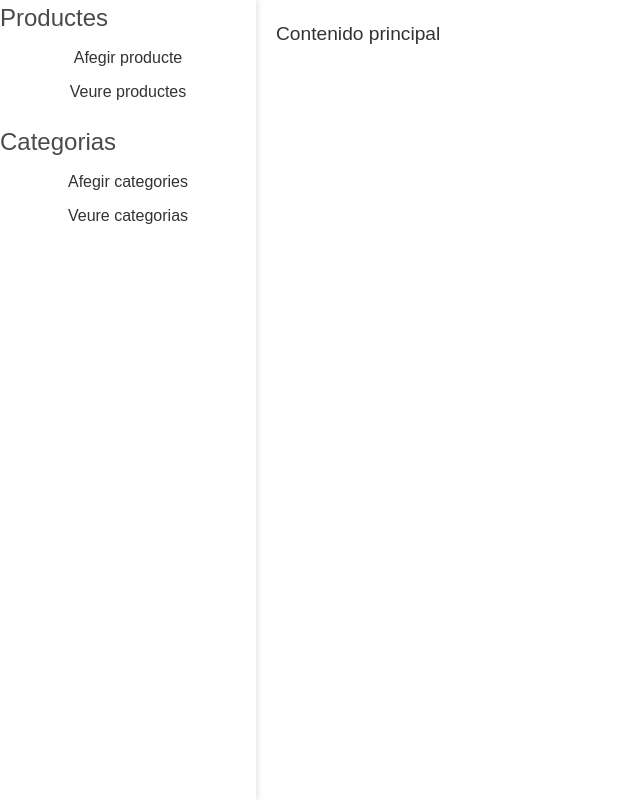
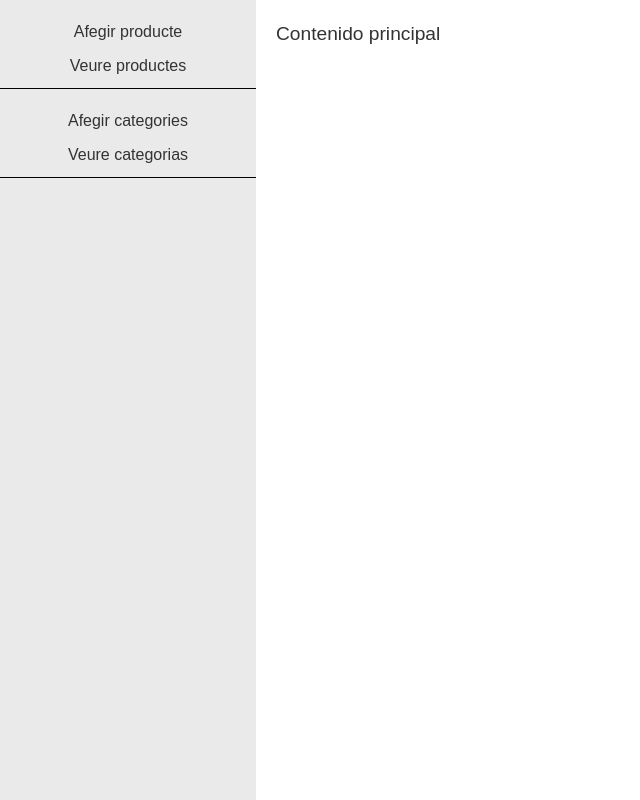
Before and after one commit to inspedralbes/prj-final-puntolocal, a Nuxt app in the folder front/nuxt/: page /admin in a window 1280 px wide. Shown: the whole page, without its empty margins (0-640 px from the left). Built offline with nearby package versions, Linux system fonts and the light colour scheme.

Commit message:
Base panell administracio

```diff
--- a/front/nuxt/pages/admin/index.vue
+++ b/front/nuxt/pages/admin/index.vue
@@ -1,15 +1,13 @@
 <script setup>
     import { ref } from 'vue';
-import AddProducts from './add-products.vue'; // Importamos el componente
+    import AddProducts from './add-products.vue';
 
     definePageMeta({
         layout: false,
     });
 
-// Estado para gestionar el contenido actual
     const currentView = ref('default');
 
-// Función para cambiar la vista
     const changeView = (view) => {
         currentView.value = view;
     };
@@ -19,13 +17,11 @@ const changeView = (view) => {
     <div id="general">
         <div id="menu">
             <div id="productes" class="menu-section">
-                <h1>Productes</h1>
                 <button class="menu-button" @click="changeView('addProducts')">Afegir producte</button>
                 <button class="menu-button">Veure productes</button>
             </div>
 
             <div id="categories" class="menu-section">
-                <h1>Categorias</h1>
                 <button class="menu-button">Afegir categories</button>
                 <button class="menu-button">Veure categorias</button>
             </div>
@@ -53,42 +49,40 @@ const changeView = (view) => {
 
 <style scoped>
     #general {
+        width: 100%;
+        height: 100vh;
         display: flex;
         flex-wrap: wrap;
-        width: 100%;
-        height: 100vh;
         font-family: Arial, sans-serif;
         color: #333;
     }
 
-    /* Menú lateral */
     #menu {
+        width: 20%;
         height: 100vh;
-        width: 20%;
         min-width: 250px;
-        box-shadow: 2px 0 5px rgba(0, 0, 0, 0.1);
+        background: rgb(234, 234, 234);
     }
 
     .menu-section {
-        margin-bottom: 20px;
-        background: #ffffff;
-        border-radius: 10px;
+        margin: 20px 0;
+        border-bottom: 1px solid black;
     }
 
     .menu-section h1 {
+        color: #4a4a4a;
         font-size: 1.5rem;
         margin-bottom: 10px;
-        color: #4a4a4a;
     }
 
     .menu-button {
+        width: 90%;
+        border: none;
         display: block;
-        width: 90%;
+        font-size: 1rem;
+        cursor: pointer;
         margin: 10px auto;
-        font-size: 1rem;
-        border: none;
         border-radius: 5px;
-        cursor: pointer;
         transition: background 0.3s;
     }
 
@@ -96,24 +90,23 @@ const changeView = (view) => {
         background: #554dff;
     }
 
-    /* Contenido principal */
     #contenido {
-        flex: 1; /* Ocupa todo el espacio restante */
-        height: 100vh; /* Asegura la altura completa de la ventana */
-        overflow-y: auto; /* Activa el desplazamiento solo en el eje vertical */
-        padding: 0; /* Quita padding para que los componentes ocupen todo el espacio */
+        flex: 1;
+        padding: 0;
         display: flex;
-        justify-content: center; /* Centra el contenido horizontalmente */
-        align-items: flex-start; /* Alinea el contenido en la parte superior */
+        height: 100vh;
+        overflow-y: auto;
+        justify-content: center;
+        align-items: flex-start;
     }
 
     #contenido > * {
-        width: 100%; /* Asegura que el componente hijo ocupe todo el ancho */
-        padding: 20px; /* Añade espacio interno en el contenido */
+        width: 100%;
+        padding: 20px;
     }
 
     #contenido p {
+        color: #333;
         font-size: 1.2rem;
-        color: #333;
     }
 </style>
```
Lines whose indentation alone changed are shown as unchanged.
